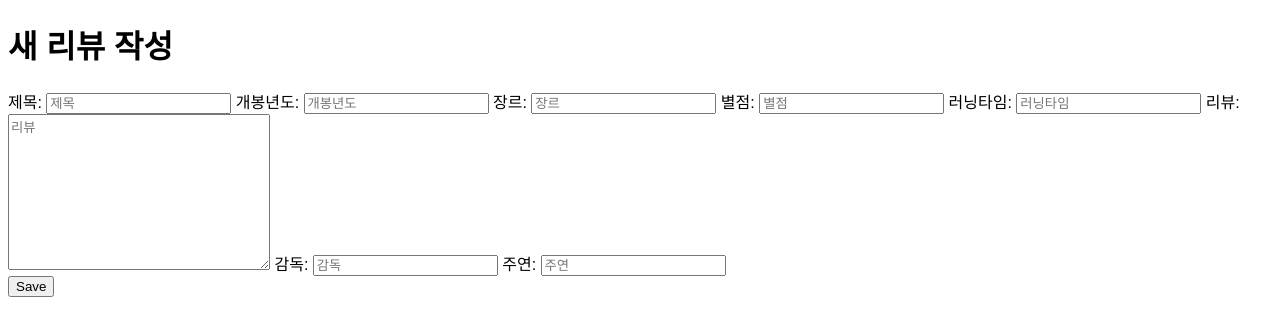
After one commit to Pirogramming-20/LeeSunmin, a Django app: page /review/create in a window 1280 px wide. The commit adds this page. Shown: the top 336 px of the page. Run offline with Django 5.2, Linux system fonts and the light colour scheme.

Commit message:
[feat 3] 새 리뷰 작성 초안

```diff
--- /dev/null
+++ b/myMovieReviews/review/templates/review/review_create.html
@@ -0,0 +1,31 @@
+{% load static %}
+<!DOCTYPE html>
+<html lang="ko">
+<head>
+    <meta charset="UTF-8">
+    <meta name="viewport" content="width=device-width, initial-scale=1.0">
+    <title>myMovieReviews</title>
+    <link rel="stylesheet" href="{% static 'css/review.css' %}">
+</head>
+<body>
+  <!-- 새 리뷰 작성 페이지 -->
+    <div>
+        <h1>새 리뷰 작성</h1>
+        <form action="/review/create" method="POST">
+            {% csrf_token %}
+            제목: <input type="text" name="title" placeholder="제목">
+            개봉년도: <input type="int" name="release_year" placeholder="개봉년도">
+            장르: <input type="text" name="genre" placeholder="장르">
+            별점: <input type="text" name="score" placeholder="별점">
+            러닝타임: <input type="text" name="running_time" placeholder="러닝타임">
+            리뷰: <textarea name="content" cols="30" rows="10" placeholder="리뷰"></textarea>
+            감독: <input type="text" name="director" placeholder="감독">
+            주연: <input type="text" name="main_actor" placeholder="주연">
+            <div>
+                <input type="submit" value="Save">
+            </div>
+        </form>
+    </div>
+</body>
+
+</html>
--- a/myMovieReviews/review/templates/review/reviews_list.html
+++ b/myMovieReviews/review/templates/review/reviews_list.html
@@ -10,7 +10,7 @@
 <body>
   <header class="header">
     <h1 class="title">myMovieReviews</h1>
-    <button class="add-review-btn">Add New Review</button>
+    <a href="/review/create" class="add-new_review">Add New Review</a>
   </header>
 
   <!-- 각 영화들의 개요 -->
--- a/myMovieReviews/review/urls.py
+++ b/myMovieReviews/review/urls.py
@@ -4,4 +4,5 @@ from .views import *
 urlpatterns = [
     path("", reviews_list),
     path("<int:pk>", review_detail),
+    path("create", review_create),
 ]
--- a/myMovieReviews/review/views.py
+++ b/myMovieReviews/review/views.py
@@ -1,7 +1,9 @@
-from django.shortcuts import render
+from django.shortcuts import render, redirect
 from .models import *
 
 # Create your views here.
+
+
 def reviews_list(request):
     reviews = Review.objects.all()
     context = {
@@ -9,9 +11,26 @@ def reviews_list(request):
     }
     return render(request, "review/reviews_list.html", context)
 
+
 def review_detail(request, pk):
     review = Review.objects.get(id=pk)
     context = {
         "review": review
     }
     return render(request, "review/review_detail.html", context)
+
+
+def review_create(request):
+    if request.method == "POST":
+        Review.objects.create(
+            title=request.POST["title"],
+            release_year=request.POST["release_year"],
+            genre=request.POST["genre"],
+            score=request.POST["score"],
+            director=request.POST["director"],
+            main_actor=request.POST["main_actor"],
+            running_time=request.POST["running_time"],
+            content=request.POST["content"],
+        )
+        return redirect("/review")
+    return render(request, "review/review_create.html")
```
